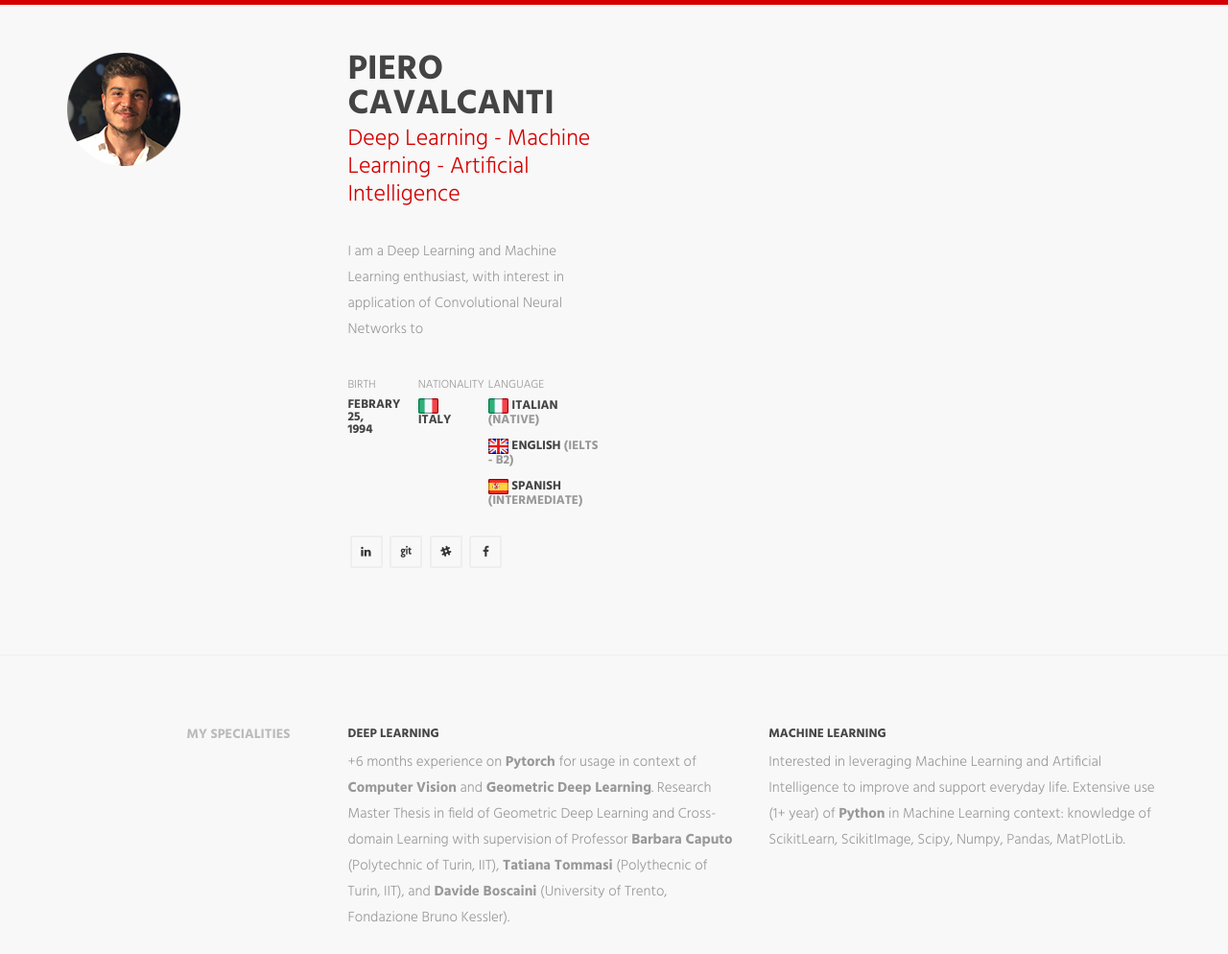
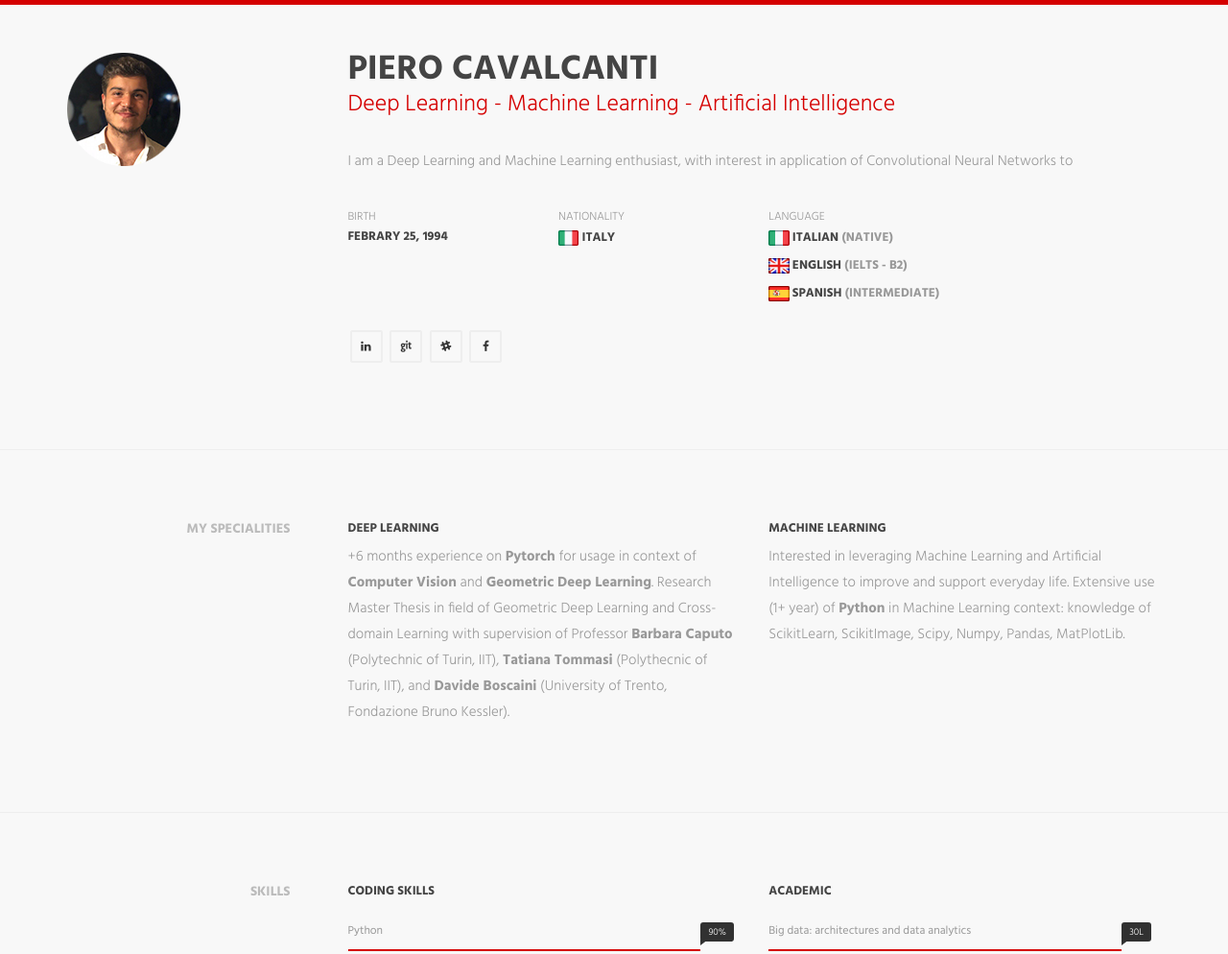
Before and after one commit to Pdipedro25/pdipedro25.github.io, a plain HTML site: page curriculum.html in a window 1280 px wide. Shown: the top 994 px of the page at 96% size. Drawn offline with Linux system fonts and the light colour scheme.

Commit message:
Update curriculum.html

```diff
--- a/curriculum.html
+++ b/curriculum.html
@@ -50,7 +50,7 @@
                 </div>
                 <!-- Profile Image -->
             </div>
-            <div class="col-md-3">
+            <div class="col-md-9">
                 <div class="name-wrapper">
                     <h1 class="name">Piero Cavalcanti</h1>
                     <span>Deep Learning - Machine Learning - Artificial Intelligence</span>
```
